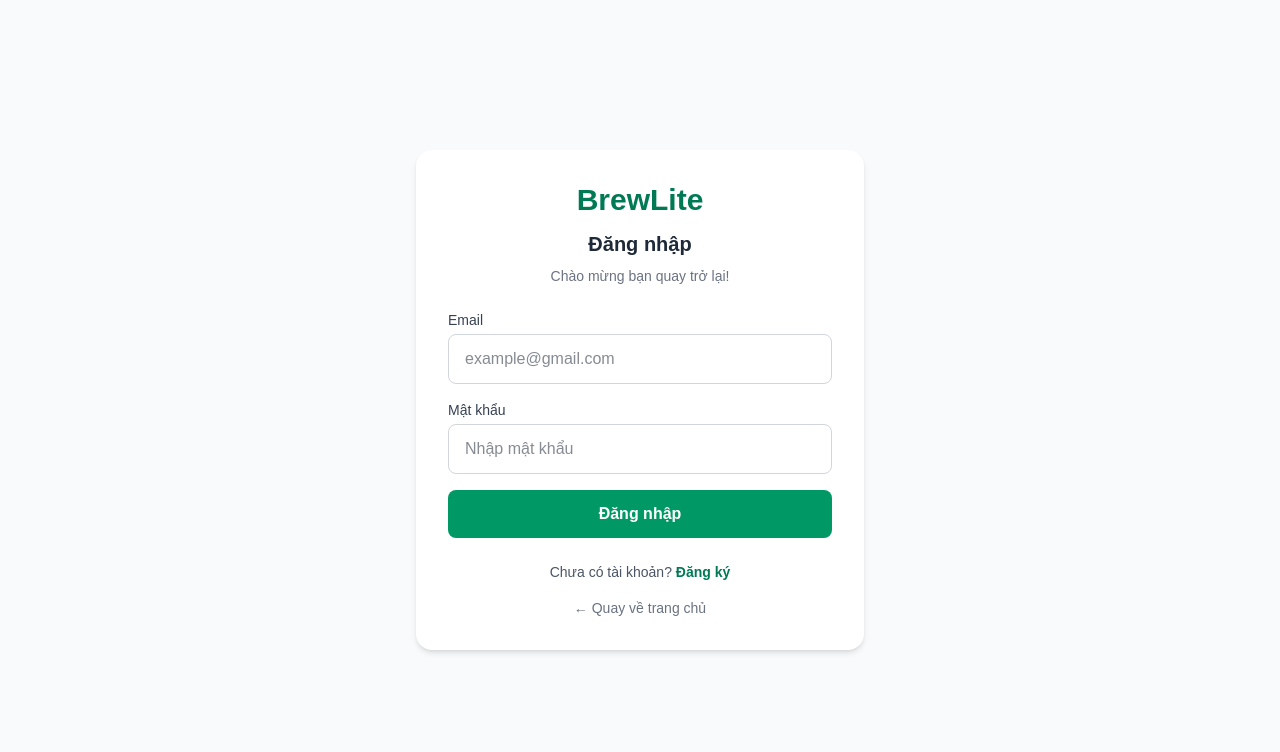
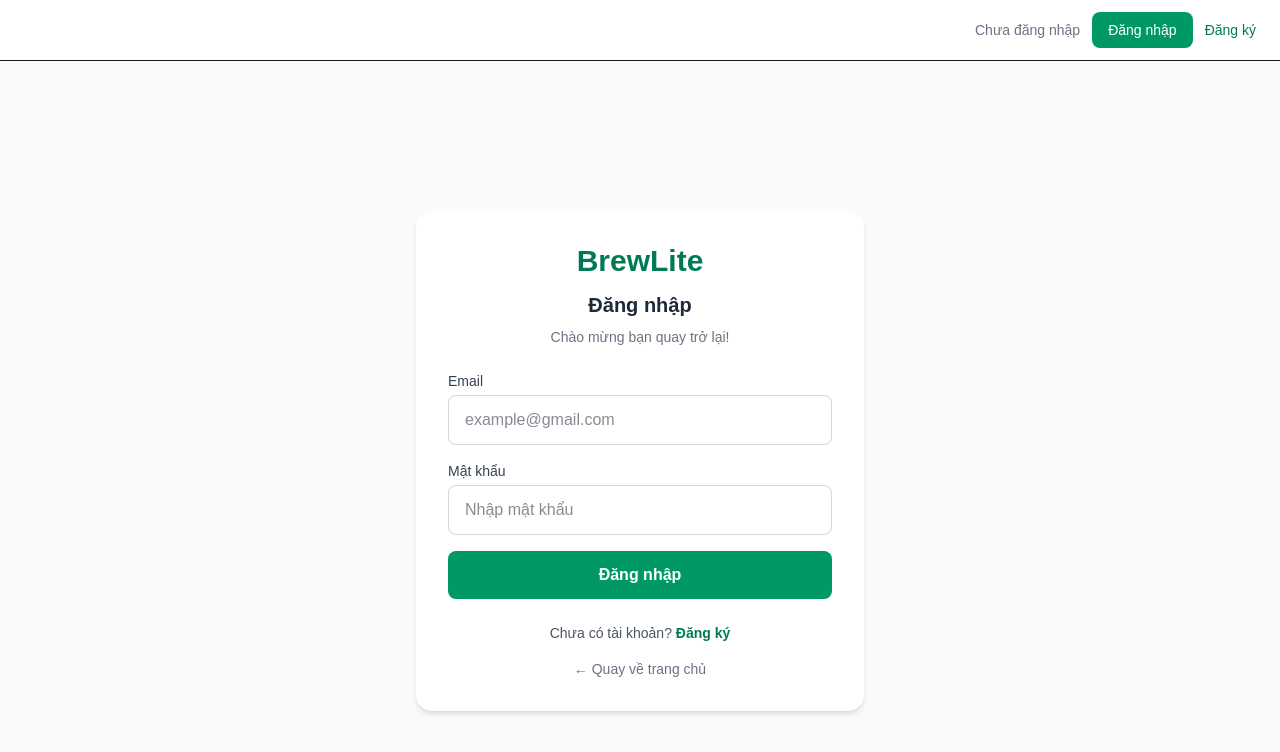
Before and after one commit to nvthuan06/CONGNGHEPHANMEM, a Next.js app in the folder frontend/: page /login in a window 1280 px wide. Shown: the top 752 px of the page. Built offline with nearby package versions, Linux system fonts and the light colour scheme; no server answers.

Commit message:
feat(auth): Quản lý JWT, hiển thị email và bổ sung chức năng đăng xuất

```diff
--- a/frontend/app/layout.tsx
+++ b/frontend/app/layout.tsx
@@ -1,6 +1,8 @@
 import type { Metadata } from "next";
 import { Geist, Geist_Mono } from "next/font/google";
 import { CartProvider } from "@/context/CartContext";
+import { AuthProvider } from "@/context/AuthContext";
+import AuthStatus from "@/components/auth/AuthStatus";
 import "./globals.css";
 
 const geistSans = Geist({
@@ -24,7 +26,14 @@ export default function RootLayout({ children }: LayoutProps<"/">) {
       lang="en"
       className={`${geistSans.variable} ${geistMono.variable} h-full antialiased`}
     >
-      <body className="min-h-full flex flex-col"><CartProvider>{children}</CartProvider></body>
+      <body className="min-h-full flex flex-col">
+        <AuthProvider>
+          <CartProvider>
+            <AuthStatus />
+            {children}
+          </CartProvider>
+        </AuthProvider>
+      </body>
     </html>
   );
 }
--- a/frontend/app/login/page.tsx
+++ b/frontend/app/login/page.tsx
@@ -4,12 +4,14 @@
 import { useState, type FormEvent } from "react";
 import Link from "next/link";
 import { useRouter, useSearchParams } from "next/navigation";
+import { useAuth } from "@/context/AuthContext";
 
 const API_URL =
     process.env.NEXT_PUBLIC_API_URL ?? "http://localhost:3001";
 
 export default function LoginPage() {
     const router = useRouter();
+    const { login } = useAuth();
     const searchParams = useSearchParams();
     const registered = searchParams.get("registered") === "1";
 
@@ -55,10 +57,9 @@ export default function LoginPage() {
                 return;
             }
 
-            // Bước 2: Xác nhận JWT được cấp thành công.
-            // Bước 3 sẽ quản lý token và phiên đăng nhập.
-            setSuccess(true);
+            login(data.access_token);
             setPassword("");
+            router.push("/");
 
         } catch {
             setError("Không thể kết nối đến Backend.");
--- /dev/null
+++ b/frontend/components/auth/AuthStatus.tsx
@@ -0,0 +1,69 @@
+
+"use client";
+
+import Link from "next/link";
+import { useRouter } from "next/navigation";
+import { useAuth } from "@/context/AuthContext";
+
+export default function AuthStatus() {
+    const router = useRouter();
+    const { isAuthenticated, email, logout } = useAuth();
+
+    function handleLogout() {
+        logout();
+        router.push("/");
+    }
+
+    return (
+        <div className="flex flex-wrap items-center justify-end gap-3 border-b bg-white px-6 py-3">
+            {isAuthenticated ? (
+                <>
+                    <div className="flex items-center gap-2">
+                        <div className="flex h-9 w-9 items-center justify-center rounded-full bg-emerald-100 text-emerald-700">
+                            <span aria-hidden="true">👤</span>
+                        </div>
+
+                        <div className="min-w-0">
+                            <p className="max-w-52 truncate text-sm font-semibold text-gray-800"
+                                title={email ?? ""}>
+                                {email}
+                            </p>
+
+                            <p className="text-xs text-emerald-700">
+                                Đã đăng nhập
+                            </p>
+                        </div>
+                    </div>
+
+                    <button
+                        type="button"
+                        onClick={handleLogout}
+                        className="rounded-lg bg-red-50 px-4 py-2 text-sm font-medium text-red-700 hover:bg-red-100"
+                    >
+                        Đăng xuất
+                    </button>
+                </>
+            ) : (
+                <>
+                    <span className="text-sm text-gray-500">
+                        Chưa đăng nhập
+                    </span>
+
+                    <Link
+                        href="/login"
+                        className="rounded-lg bg-emerald-600 px-4 py-2 text-sm font-medium text-white hover:bg-emerald-700"
+                    >
+                        Đăng nhập
+                    </Link>
+
+                    <Link
+                        href="/register"
+                        className="text-sm font-medium text-emerald-700 hover:underline"
+                    >
+                        Đăng ký
+                    </Link>
+                </>
+            )}
+        </div>
+    );
+}
--- /dev/null
+++ b/frontend/context/AuthContext.tsx
@@ -0,0 +1,108 @@
+
+"use client";
+
+import {
+    createContext,
+    useContext,
+    useState,
+    type ReactNode,
+} from "react";
+
+interface JwtPayload {
+    sub: number;
+    email: string;
+    exp?: number;
+}
+
+interface AuthContextType {
+    accessToken: string | null;
+    email: string | null;
+    isAuthenticated: boolean;
+    login: (token: string) => void;
+    logout: () => void;
+}
+
+const AuthContext = createContext<AuthContextType | undefined>(
+    undefined
+);
+
+function decodeJwtPayload(token: string): JwtPayload {
+    const parts = token.split(".");
+
+    if (parts.length !== 3) {
+        throw new Error("JWT không hợp lệ");
+    }
+
+    const base64 = parts[1]
+        .replace(/-/g, "+")
+        .replace(/_/g, "/");
+
+    const payload = JSON.parse(atob(base64)) as JwtPayload;
+
+    if (
+        typeof payload.email !== "string" ||
+        !payload.email ||
+        typeof payload.sub !== "number"
+    ) {
+        throw new Error("JWT thiếu thông tin người dùng");
+    }
+
+    if (
+        typeof payload.exp === "number" &&
+        payload.exp * 1000 <= Date.now()
+    ) {
+        throw new Error("JWT đã hết hạn");
+    }
+
+    return payload;
+}
+
+export function AuthProvider({
+    children,
+}: {
+    children: ReactNode;
+}) {
+    const [accessToken, setAccessToken] = useState<string | null>(
+        null
+    );
+
+    const [email, setEmail] = useState<string | null>(null);
+
+    function login(token: string) {
+        const payload = decodeJwtPayload(token);
+
+        setAccessToken(token);
+        setEmail(payload.email);
+    }
+
+    function logout() {
+        setAccessToken(null);
+        setEmail(null);
+    }
+
+    return (
+        <AuthContext.Provider
+            value={{
+                accessToken,
+                email,
+                isAuthenticated: accessToken !== null,
+                login,
+                logout,
+            }}
+        >
+            {children}
+        </AuthContext.Provider>
+    );
+}
+
+export function useAuth() {
+    const context = useContext(AuthContext);
+
+    if (!context) {
+        throw new Error(
+            "useAuth phải được sử dụng bên trong AuthProvider"
+        );
+    }
+
+    return context;
+}
```
